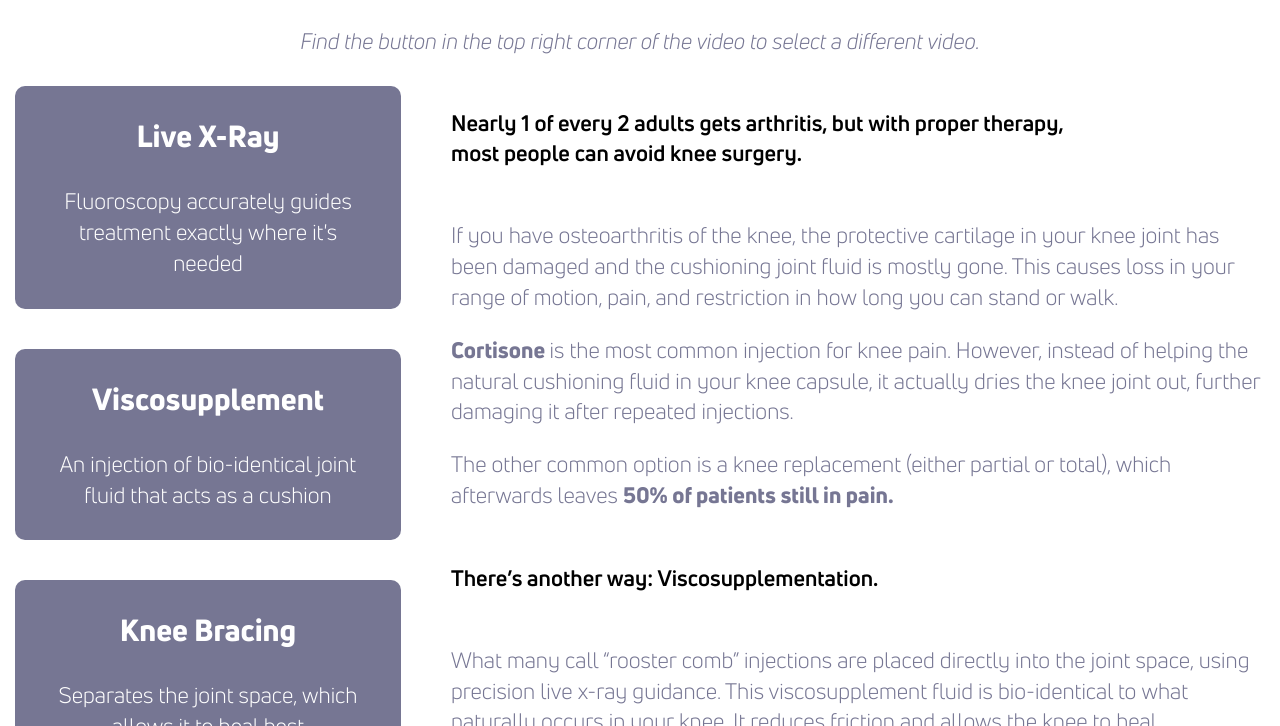
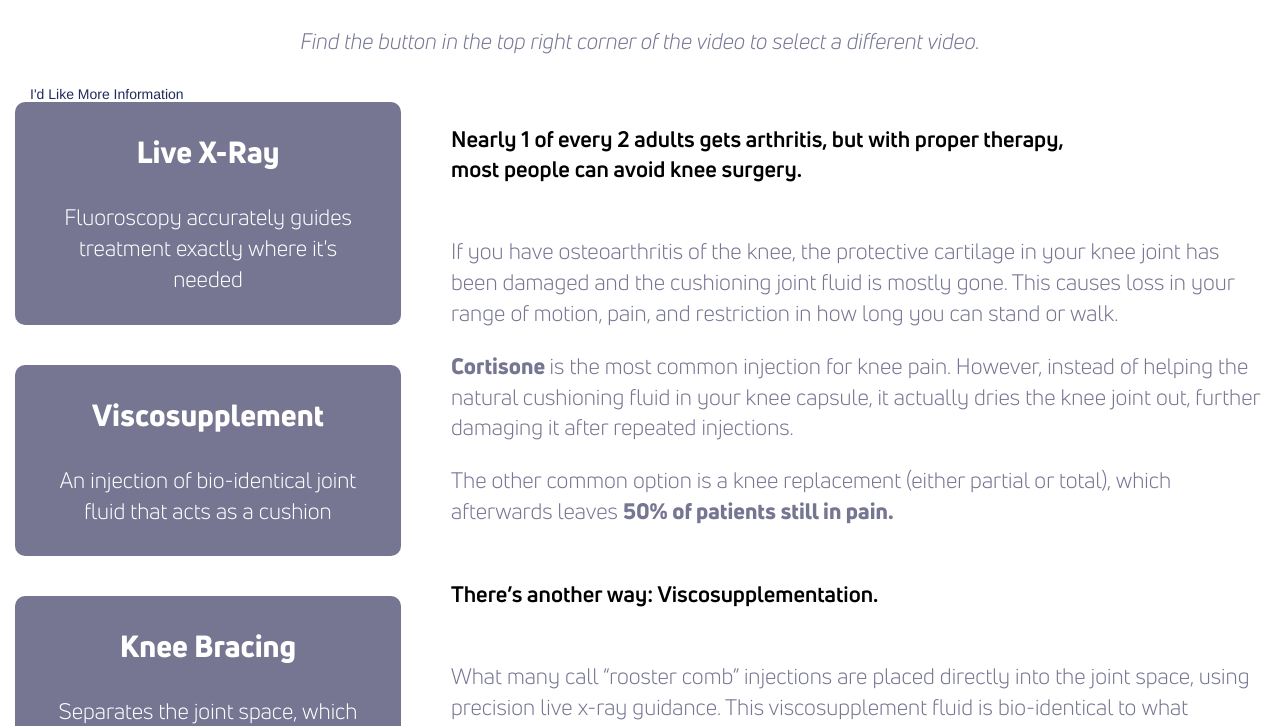
Before and after one commit to theneverwoods/gerstenberg.clinic, a Jekyll site: the page built from services/knee.html, in a window 1280 px wide and 900 px high, scrolled down 1082 px, cut to the strip 174-900 px from the top of the window. Built offline with Jekyll 4.4.1, drawn with Linux system fonts in a browser that asks for light colours; comment, search, counter and statistics services are not loaded.

Commit message:
Update knee.html

```diff
--- a/services/knee.html
+++ b/services/knee.html
@@ -16,6 +16,9 @@ redirect_from: /knee-pain
     <p style="text-align:center">Find the button in the top right corner of the video to select a different video.</p>
 </div>
 
+<div>
+<a id="mc_embed_signup" target="_blank" class="btn">I'd Like More Information</a>
+</div>
 
 <div class="row">
 	<div class="third center">
```
